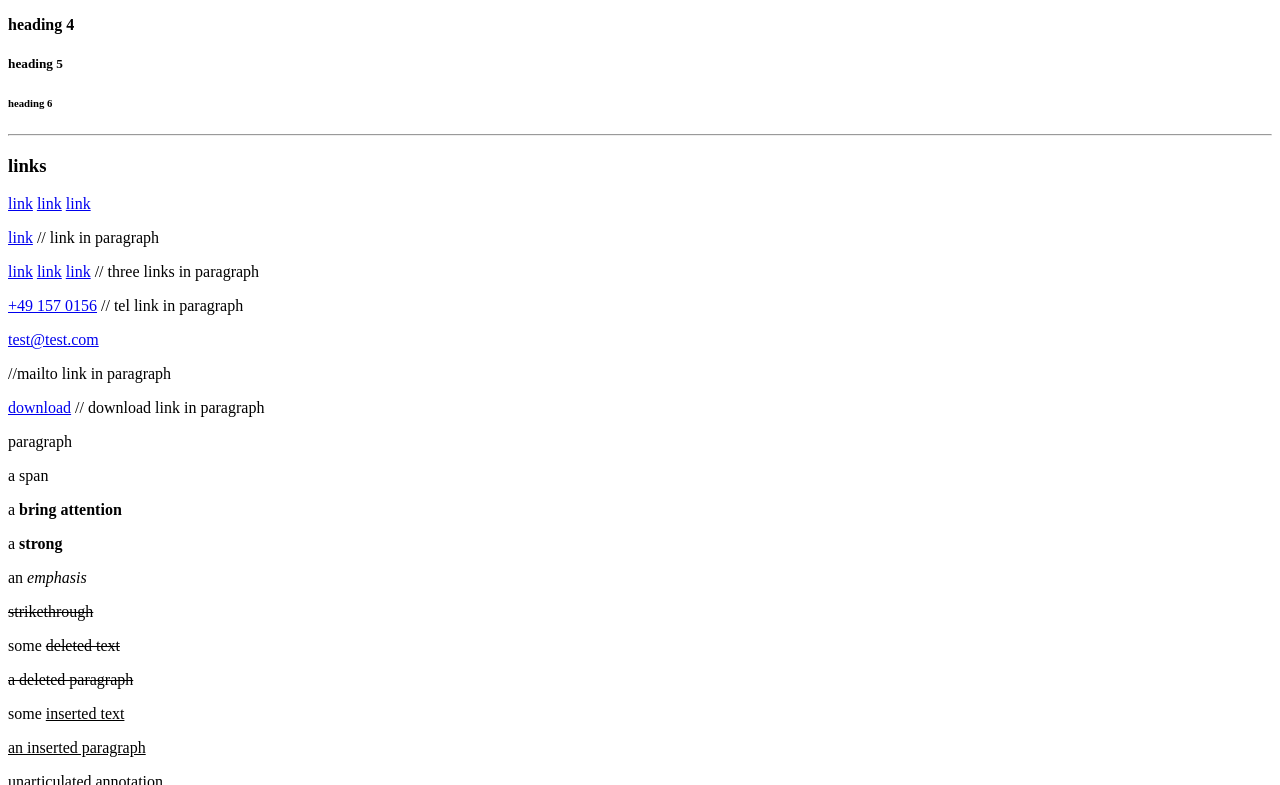
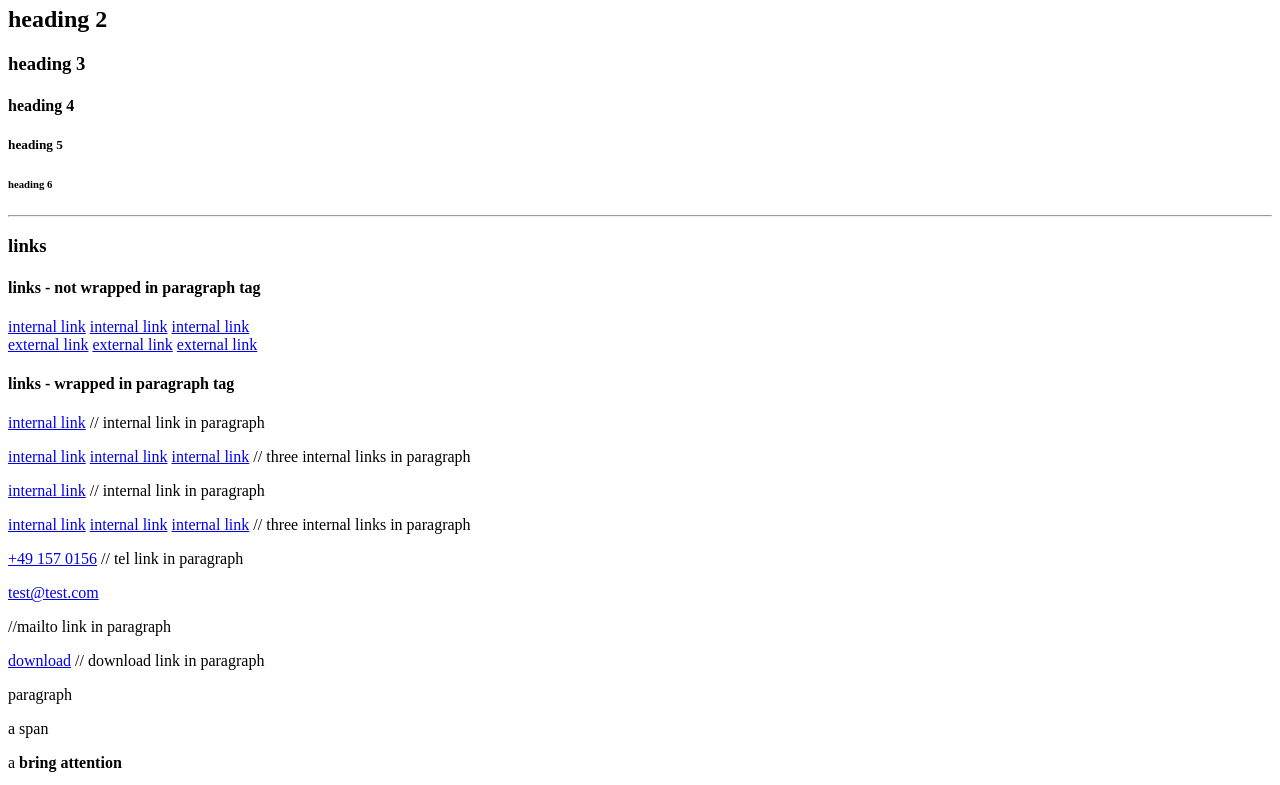
Before and after one commit to sangmort/roc-css-framework-sandbox, a plain HTML site: page index.html in a window 1280 px wide. Shown: the part 243-1028 px from the top of the page. Drawn offline with Linux system fonts and the light colour scheme.

Commit message:
Add some external <links> and formatting

```diff
--- a/index.html
+++ b/index.html
@@ -7,9 +7,13 @@
 		<meta name="description" content="" />
 	</head>
 	<body>
-		<!-- text content -->
+		<h1>HTML Elements</h1>
+
+		<!-- text content --->
 		<h2>text content</h2>
+		<hr />
 
+		<!-- headings --->
 		<h3 id="headings">headings</h3>
 		<h1>heading 1</h1>
 		<h2>heading 2</h2>
@@ -17,16 +21,37 @@
 		<h4>heading 4</h4>
 		<h5>heading 5</h5>
 		<h6>heading 6</h6>
+
 		<hr />
 
+		<!-- Link - Text -->
 		<h3 id="links">links</h3>
-		<!--Link - Text -->
-		<a href="#links">link</a> <a href="#links">link</a>
-		<a href="#links">link</a>
-		<p><a href="#links">link</a> // link in paragraph</p>
+
+		<h4 id="links-no-paragraph">links - not wrapped in paragraph tag</h4>
+		<a href="#links">internal link</a> <a href="#links">internal link</a>
+		<a href="#links">internal link</a>
+
+		<br />
+
+		<a href="https://github.com/sangmort/css-framework-sandbox">external link</a> <a href="https://github.com/sangmort/css-framework-sandbox">external link</a>
+		<a href="https://github.com/sangmort/css-framework-sandbox">external link</a>
+
+
+		<h4 id="links-in-paragraph">links - wrapped in paragraph tag</h4>
+		<p><a href="#links">internal link</a> // internal link in paragraph</p>
 		<p>
-			<a href="#links">link</a> <a href="#links">link</a>
-			<a href="#links">link</a> // three links in paragraph
+			<a href="#links">internal link</a>
+			<a href="#links">internal link</a>
+			<a href="#links">internal link</a> // three internal links in
+			paragraph
+		</p>
+
+		<p><a href="#links">internal link</a> // internal link in paragraph</p>
+		<p>
+			<a href="#links">internal link</a>
+			<a href="#links">internal link</a>
+			<a href="#links">internal link</a> // three internal links in
+			paragraph
 		</p>
 		<p>
 			<a href="tel:+49.157.0156">+49 157 0156</a> // tel link in paragraph
```
